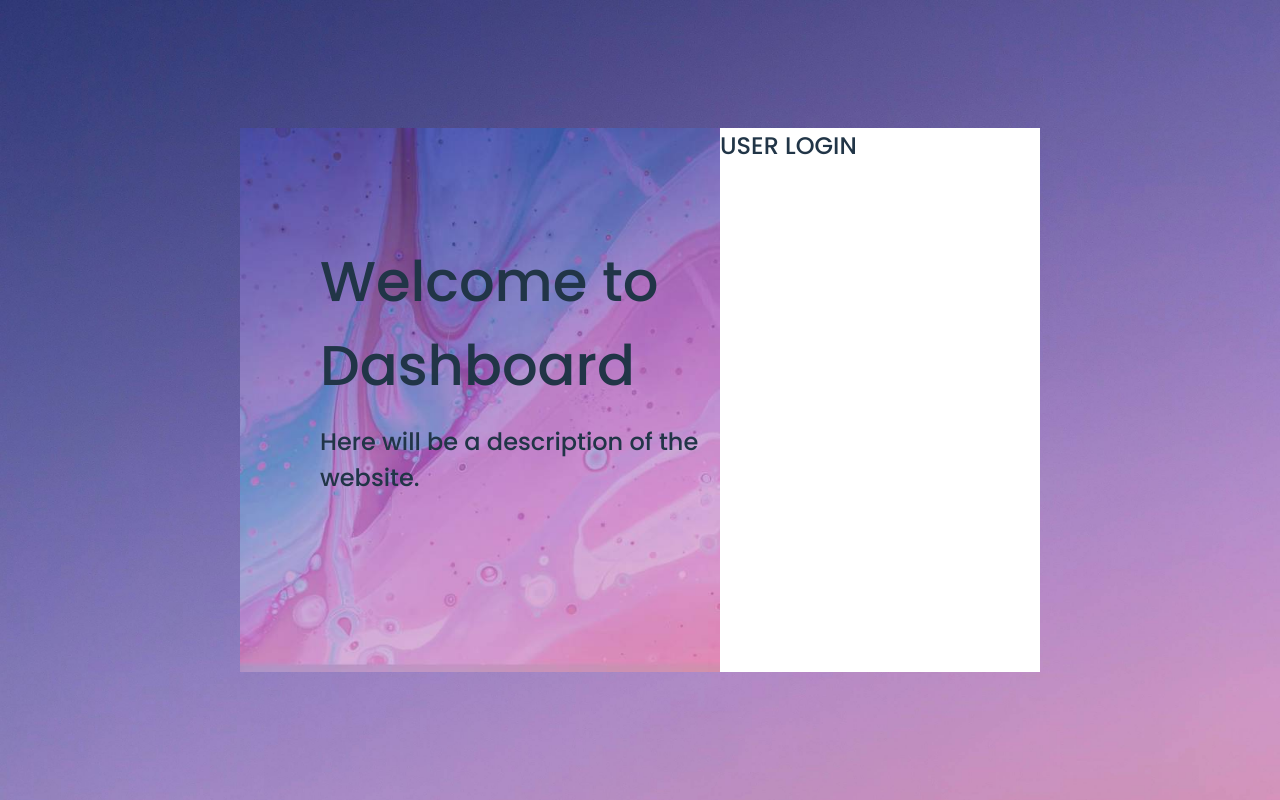
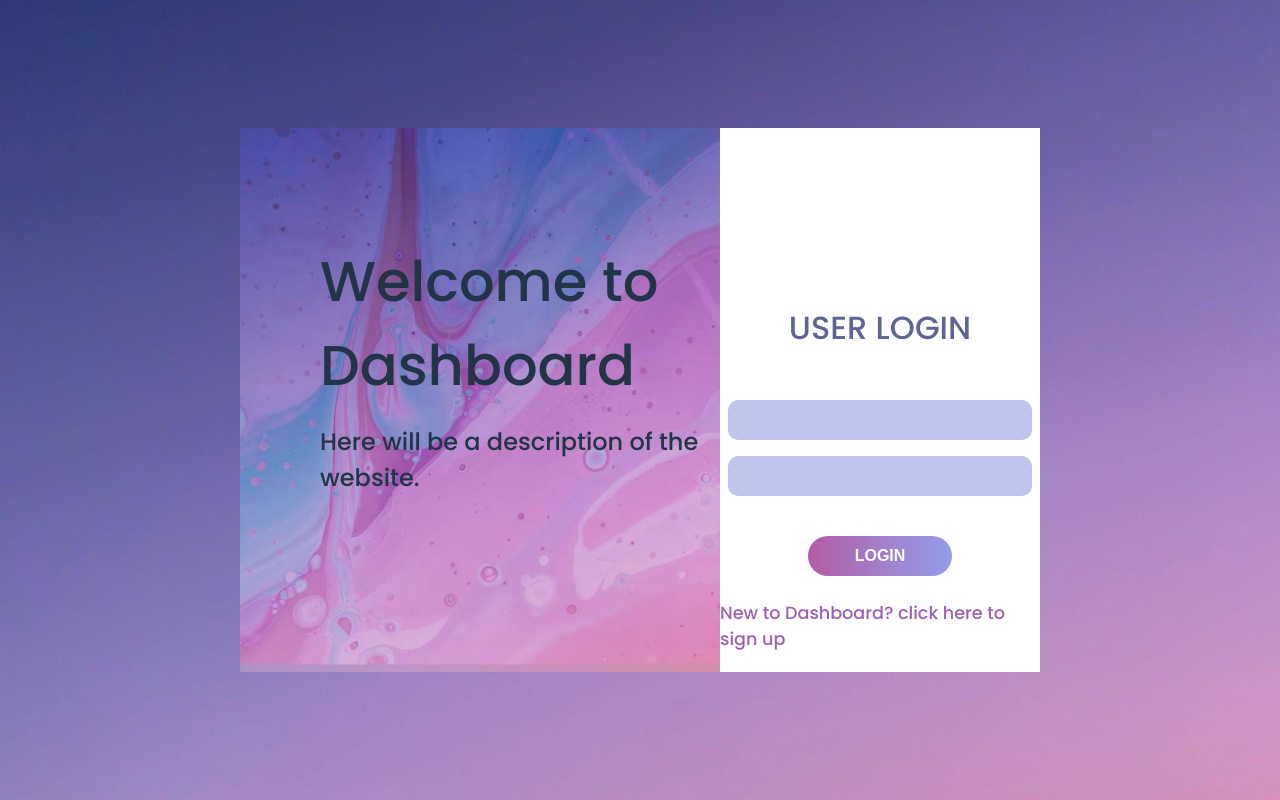
Before and after one commit to AdamAkiva/dashboard, a React (Vite) app in the folder fe/: page / in a window 1280 px wide. Built offline with nearby package versions, Linux system fonts and the light colour scheme.

Commit message:
ui work in progress

```diff
--- a/fe/src/App.tsx
+++ b/fe/src/App.tsx
@@ -1,15 +1,15 @@
 import '@/assets/styles/App.css';
+
+import Welcome from '@/components/Welcome.tsx';
+import Login from '@/components/Login.tsx';
 
 /******************************************************************************/
 
 const App = () => {
   return (
     <div className="grid-design">
-      <div className="left-half">
-        <div className="greeting">Welcome to Dashboard</div>
-        <div> Here will be a description of the website.</div>
-      </div>
-      <div className="right-half"> USER LOGIN</div>
+      <Welcome />
+      <Login />
     </div>
   );
 };
--- a/fe/src/assets/styles/App.css
+++ b/fe/src/assets/styles/App.css
@@ -16,6 +16,10 @@
 
 .right-half {
   background-color: white;
+  color: rgba(55, 61, 122, 0.8);
+  font-size: 2rem;
+  display: flex;
+  justify-content: center;
 }
 
 .left-half {
@@ -30,3 +34,53 @@
   margin-top: 7rem;
   margin-bottom: 1rem;
 }
+
+.login-title {
+  margin-top: 11rem;
+  display: flex;
+  justify-content: center;
+}
+
+.login-fields {
+  display: grid;
+  margin-top: 3rem;
+  margin-bottom: 1.5rem;
+  color: black;
+  justify-content: center;
+}
+
+input {
+  height: 2.5rem;
+  width: 17rem;
+  margin-bottom: 1rem;
+  background-color: rgba(114, 130, 214, 0.46);
+  border-radius: 10px;
+  border: transparent;
+  outline: none;
+  color: black;
+  font-size: 1rem;
+  padding: 0 1rem;
+}
+
+button {
+  height: 2.5rem;
+  width: 9rem;
+  background-image: linear-gradient(to right, #b15da3, #939dec 100%);
+  border-radius: 30px;
+  border: transparent;
+  outline: none;
+  color: white;
+  font-weight: bolder;
+  font-size: 1rem;
+}
+
+.login-button {
+  display: flex;
+  justify-content: center;
+}
+
+.signup-option {
+  margin-top: 1.5rem;
+  font-size: 1.1rem;
+  color: #9e60b6;
+}
--- a/fe/src/assets/styles/index.css
+++ b/fe/src/assets/styles/index.css
@@ -42,22 +42,7 @@ h1 {
 }
 
 button {
-  border-radius: 8px;
-  border: 1px solid transparent;
-  padding: 0.6em 1.2em;
-  font-size: 1em;
-  font-weight: 500;
-  font-family: inherit;
-  background-color: #1a1a1a;
   cursor: pointer;
-  transition: border-color 0.25s;
-}
-button:hover {
-  border-color: #646cff;
-}
-button:focus,
-button:focus-visible {
-  outline: 4px auto -webkit-focus-ring-color;
 }
 
 @media (prefers-color-scheme: light) {
--- /dev/null
+++ b/fe/src/components/Login.tsx
@@ -0,0 +1,25 @@
+import '@/assets/styles/App.css';
+
+/******************************************************************************/
+
+const Login = () => {
+  return (
+    <div className="right-half">
+      <div>
+        <div className="login-title">USER LOGIN</div>
+        <div className="login-fields">
+          <input />
+          <input />
+        </div>
+        <div className="login-button">
+          <button type="button">LOGIN</button>
+        </div>
+        <div className="signup-option">
+          <span>New to Dashboard? click here to sign up</span>
+        </div>
+      </div>
+    </div>
+  );
+};
+
+export default Login;
--- /dev/null
+++ b/fe/src/components/Welcome.tsx
@@ -0,0 +1,14 @@
+import '@/assets/styles/App.css';
+
+/******************************************************************************/
+
+const Welcome = () => {
+  return (
+    <div className="left-half">
+      <div className="greeting">Welcome to Dashboard</div>
+      <div> Here will be a description of the website.</div>
+    </div>
+  );
+};
+
+export default Welcome;
```
